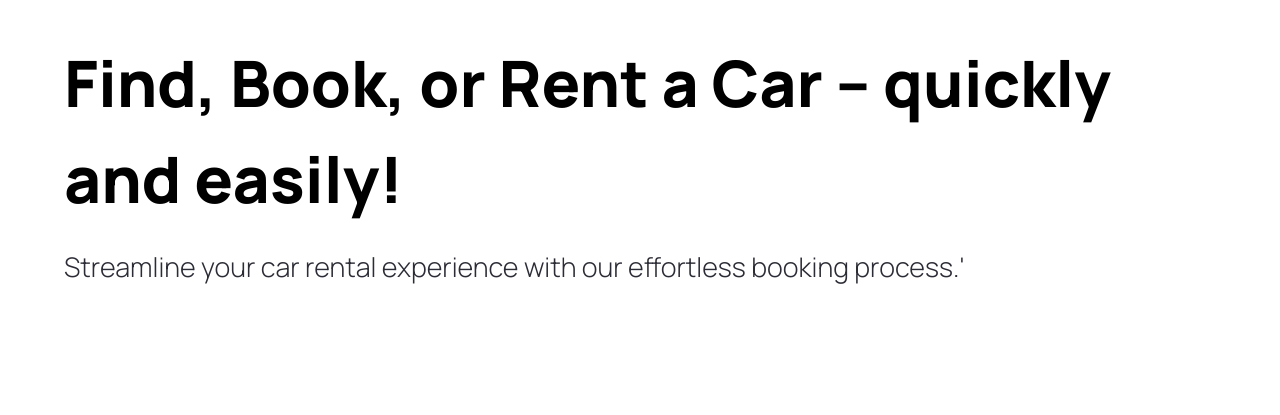
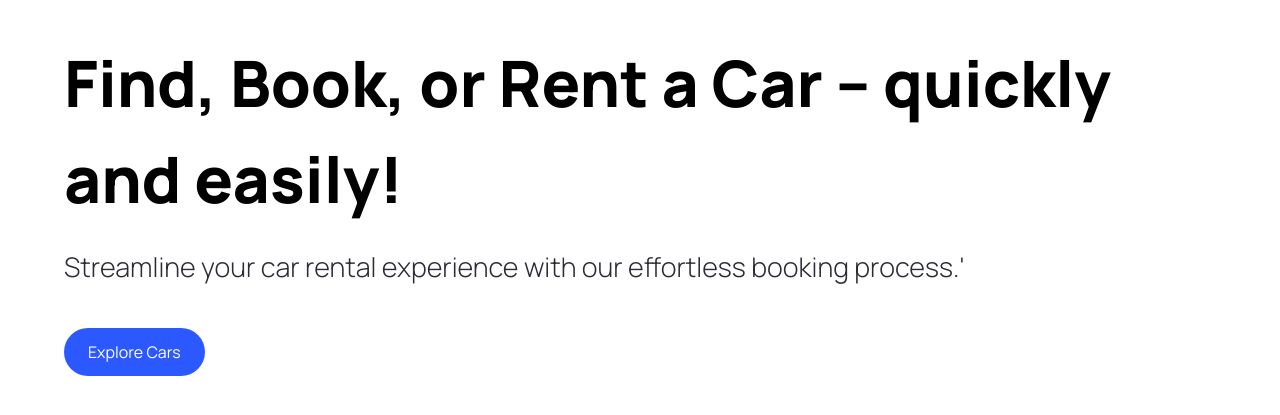
Before and after one commit to lapinRagnar/voiture-next13-2023, a Next.js app: page / in a window 1280 px wide. Shown: the part 109-524 px from the top of the page. Built offline with nearby package versions, Linux system fonts and the light colour scheme.

Commit message:
creer un custumButton component

```diff
--- /dev/null
+++ b/components/CustomButton.tsx
@@ -0,0 +1,23 @@
+"use client"
+
+import { CustomButtonProps } from "@/types"
+// import Image from "next/image"
+
+function CustomButton({ title, containerStyles, handleClick }: CustomButtonProps) {
+
+  return (
+    <button
+      disabled={false}
+      type={'button'}
+      className={`custom-btn ${containerStyles}`}
+      onClick={() => {handleClick}}
+    >
+      <span className={`flex-1`}>
+        { title }
+      </span>
+
+    </button>
+  )
+}
+
+export default CustomButton
--- a/components/Hero.tsx
+++ b/components/Hero.tsx
@@ -1,11 +1,24 @@
+"use client"
+
 import React from 'react'
+import { CustomButton } from '@/components'
 
 const Hero = () => {
+  const handleScroll = () => {
+
+  }
+
+
   return (
     <div className='hero'>
       <div className='flex-1 pt-36 padding-x'>
         <h1 className='hero__title'>Find, Book, or Rent a Car -- quickly and easily!</h1>
         <p className='hero__subtitle'>Streamline your car rental experience with our effortless booking process.'</p>
+        <CustomButton
+          title='Explore Cars'
+          containerStyles='bg-primary-blue text-white rounded-full mt-10'
+          handleClick={() => {handleScroll}}
+        />
       </div>
     </div>
   )
--- a/components/index.ts
+++ b/components/index.ts
@@ -1,5 +1,6 @@
 import Hero from "./Hero"
+import CustomButton from "./CustomButton"
 
 export {
-  Hero
+  Hero, CustomButton
 }
--- /dev/null
+++ b/types/index.ts
@@ -0,0 +1,7 @@
+import { MouseEventHandler } from 'react'
+
+export interface CustomButtonProps {
+  title: string;
+  containerStyles?: string;
+  handleClick?: MouseEventHandler<HTMLButtonElement>;
+}
```
Also changed, not shown: 1 other file (tests, documents, lock files or other folders).
